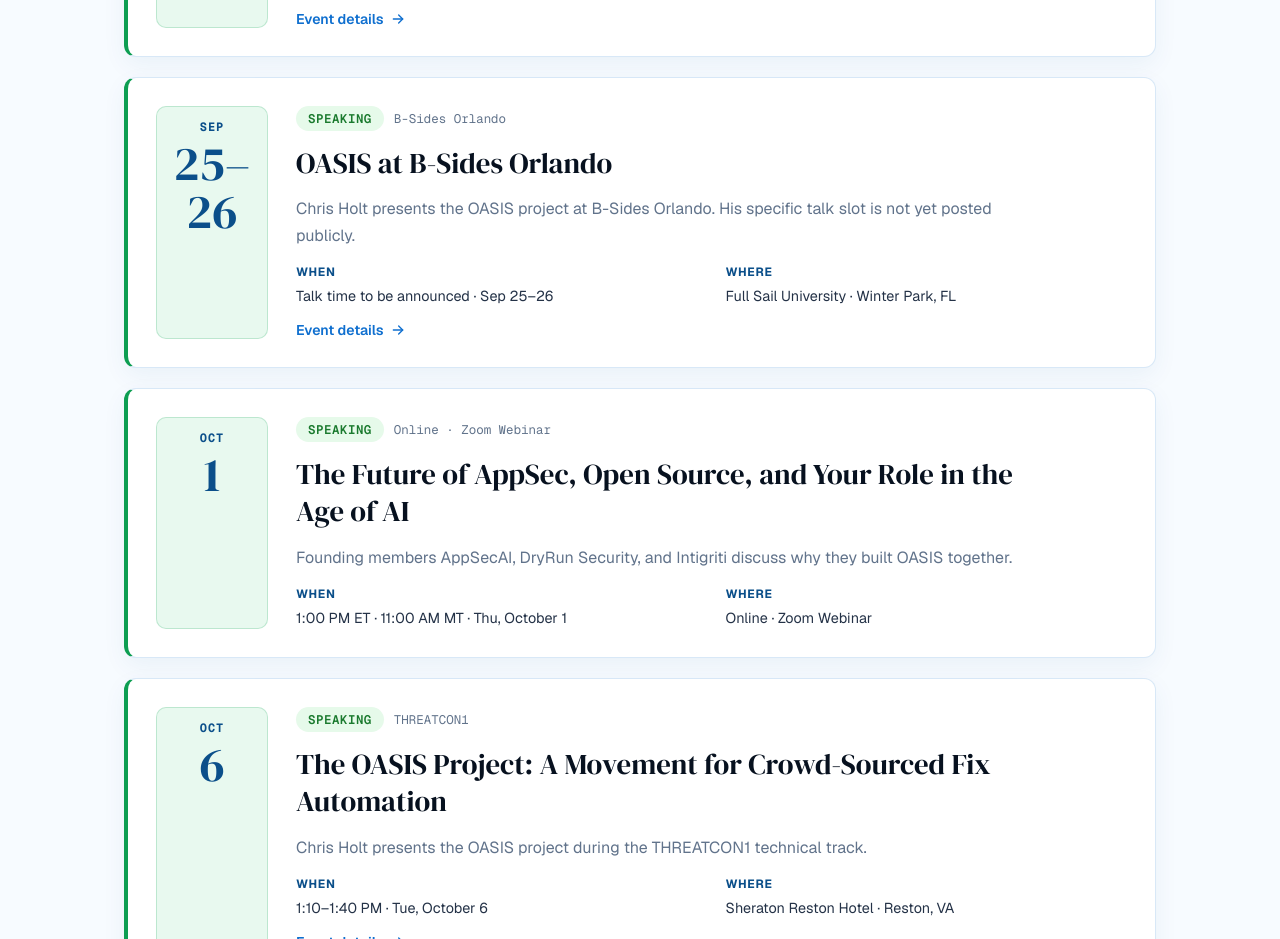
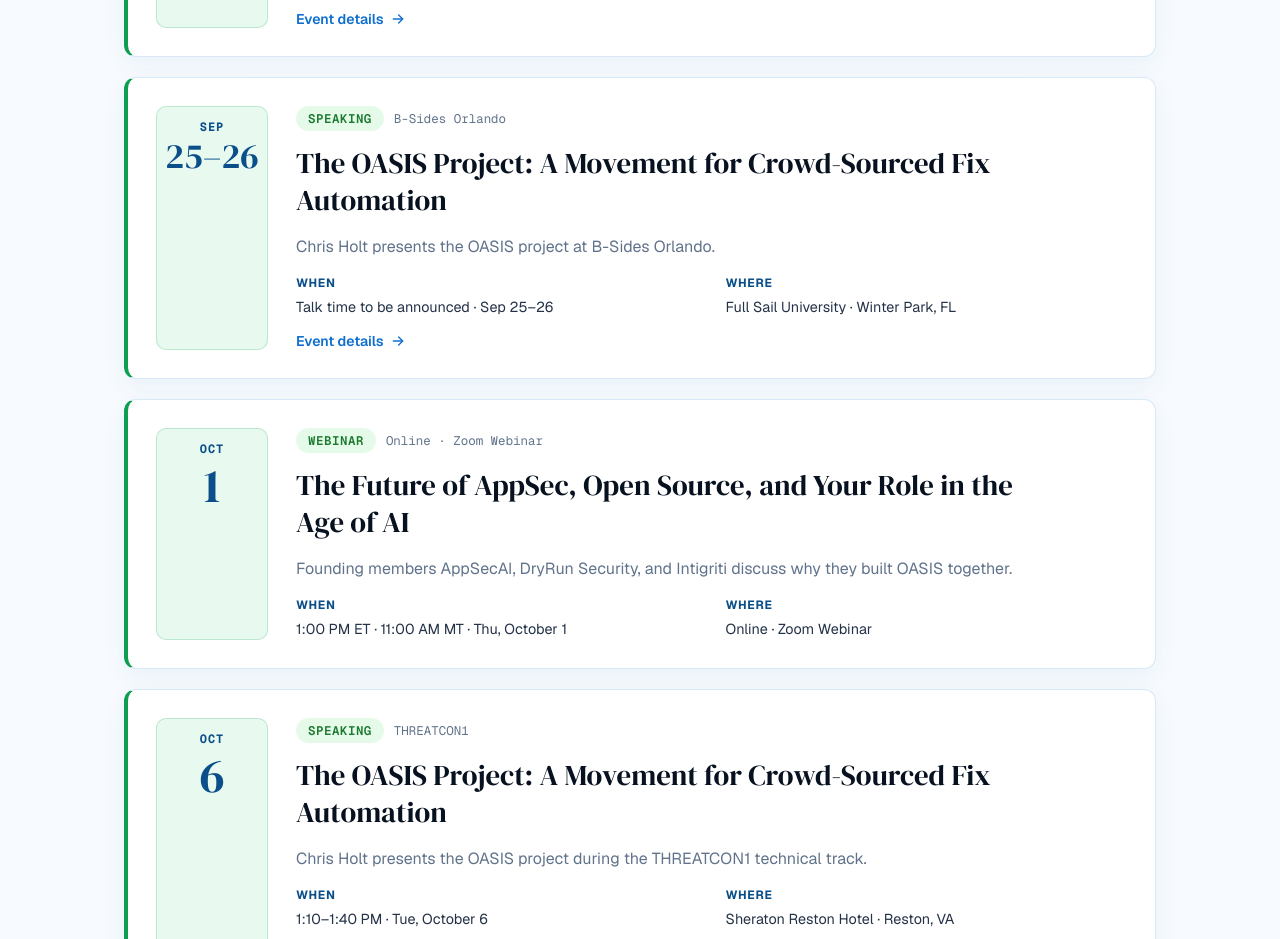
Before and after one commit to owasp-oasis/owasp-oasis-app, a React (Vite) app: page /news in a window 1280 px wide. Shown: the part 800-1739 px from the top of the page. Built offline with nearby package versions, Linux system fonts and the light colour scheme; no server answers.

Commit message:
Refine event card labels and dates

```diff
--- a/src/pages/News.css
+++ b/src/pages/News.css
@@ -72,6 +72,11 @@
   font-family: var(--serif);
   font-size: 3rem;
   line-height: 1;
+}
+
+.event-date-day--range {
+  font-size: 2.2rem;
+  white-space: nowrap;
 }
 
 .event-card-content {
@@ -250,6 +255,10 @@
     font-size: 2.4rem;
   }
 
+  .event-date-day--range {
+    font-size: 2rem;
+  }
+
   .event-card-facts {
     grid-template-columns: 1fr;
   }
--- a/src/pages/News.tsx
+++ b/src/pages/News.tsx
@@ -16,6 +16,7 @@
   month: string
   dateLabel: string
   venue: string
+  kind: string
   title: string
   time: string
   location: string
@@ -41,6 +42,7 @@
     month: 'SEP',
     dateLabel: 'September 16, 2026',
     venue: 'CYBR.SEC.CON. 2026',
+    kind: 'Speaking',
     title: 'The OASIS Project: A Movement for Crowd-Sourced Fix Automation',
     time: '3:30–4:15 PM',
     location: 'Room 361 · General Session · Houston, TX',
@@ -53,10 +55,11 @@
     month: 'SEP',
     dateLabel: 'September 25–26, 2026',
     venue: 'B-Sides Orlando',
-    title: 'OASIS at B-Sides Orlando',
+    kind: 'Speaking',
+    title: 'The OASIS Project: A Movement for Crowd-Sourced Fix Automation',
     time: 'Talk time to be announced · Sep 25–26',
     location: 'Full Sail University · Winter Park, FL',
-    details: 'Chris Holt presents the OASIS project at B-Sides Orlando. His specific talk slot is not yet posted publicly.',
+    details: 'Chris Holt presents the OASIS project at B-Sides Orlando.',
     href: 'https://bsidesorlando.org/',
   },
   {
@@ -65,6 +68,7 @@
     month: 'OCT',
     dateLabel: 'October 1, 2026',
     venue: 'Online · Zoom Webinar',
+    kind: 'Webinar',
     title: 'The Future of AppSec, Open Source, and Your Role in the Age of AI',
     time: '1:00 PM ET · 11:00 AM MT · Thu, October 1',
     location: 'Online · Zoom Webinar',
@@ -76,6 +80,7 @@
     month: 'OCT',
     dateLabel: 'October 6, 2026',
     venue: 'THREATCON1',
+    kind: 'Speaking',
     title: 'The OASIS Project: A Movement for Crowd-Sourced Fix Automation',
     time: '1:10–1:40 PM · Tue, October 6',
     location: 'Sheraton Reston Hotel · Reston, VA',
@@ -114,12 +119,12 @@
                 <div className="event-date" aria-label={event.dateLabel}>
                   <time dateTime={event.date}>
                     <span className="event-date-month">{event.month}</span>
-                    <span className="event-date-day">{event.day}</span>
+                    <span className={`event-date-day${event.day.includes('–') ? ' event-date-day--range' : ''}`}>{event.day}</span>
                   </time>
                 </div>
                 <div className="event-card-content">
                   <div className="event-card-meta">
-                    <span className="badge badge-green">Speaking</span>
+                    <span className="badge badge-green">{event.kind}</span>
                     <span>{event.venue}</span>
                   </div>
                   <h2 className="event-card-title">{event.title}</h2>
```
